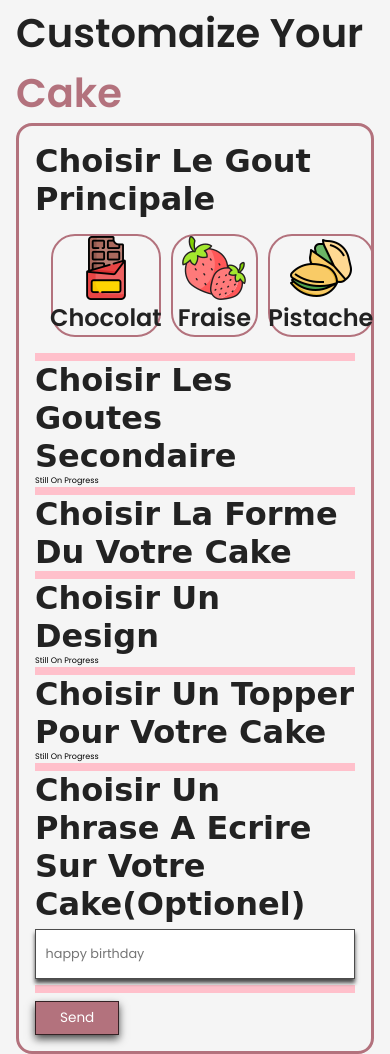
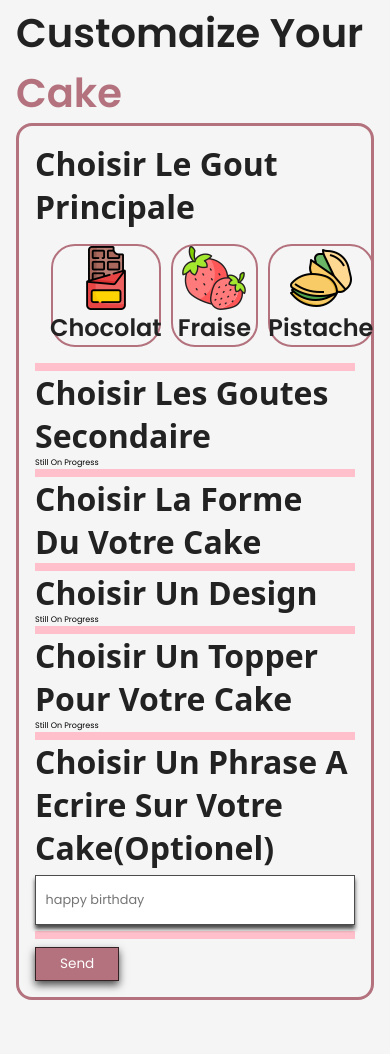
Before and after one commit to AZIZ999NA/DreamCake, a plain HTML site: page index.html in a window 390 px wide. Shown: the part 2358-3412 px from the top of the page. Drawn offline with Linux system fonts and the light colour scheme.

Commit message:
Update style.css

```diff
--- a/style.css
+++ b/style.css
@@ -542,7 +542,7 @@ section{
     }
 
     .custom .custom-container .br h2{
-        font-family: "Playwrite SK", cursive;
+        font-family: system-ui, -apple-system, BlinkMacSystemFont, 'Segoe UI', Roboto, Oxygen, Ubuntu, Cantarell, 'Open Sans', 'Helvetica Neue', sans-serif;
         font-optical-sizing: auto;
         font-style: normal;
         font-size: xx-large;
@@ -585,7 +585,7 @@ section{
     }
 
     .custom .custom-container .br h2{
-        font-family: "Playwrite SK", cursive;
+        font-family:system-ui, -apple-system, BlinkMacSystemFont, 'Segoe UI', Roboto, Oxygen, Ubuntu, Cantarell, 'Open Sans', 'Helvetica Neue', sans-serif;
         font-optical-sizing: auto;
         font-style: normal;
         font-size: xx-large;
@@ -618,7 +618,7 @@ section{
     }
 
     .custom .custom-container .br h2{
-        font-family: "Playwrite SK", cursive;
+        font-family: system-ui, -apple-system, BlinkMacSystemFont, 'Segoe UI', Roboto, Oxygen, Ubuntu, Cantarell, 'Open Sans', 'Helvetica Neue', sans-serif;
         font-optical-sizing: auto;
         font-style: normal;
         font-size: xx-large;
```
